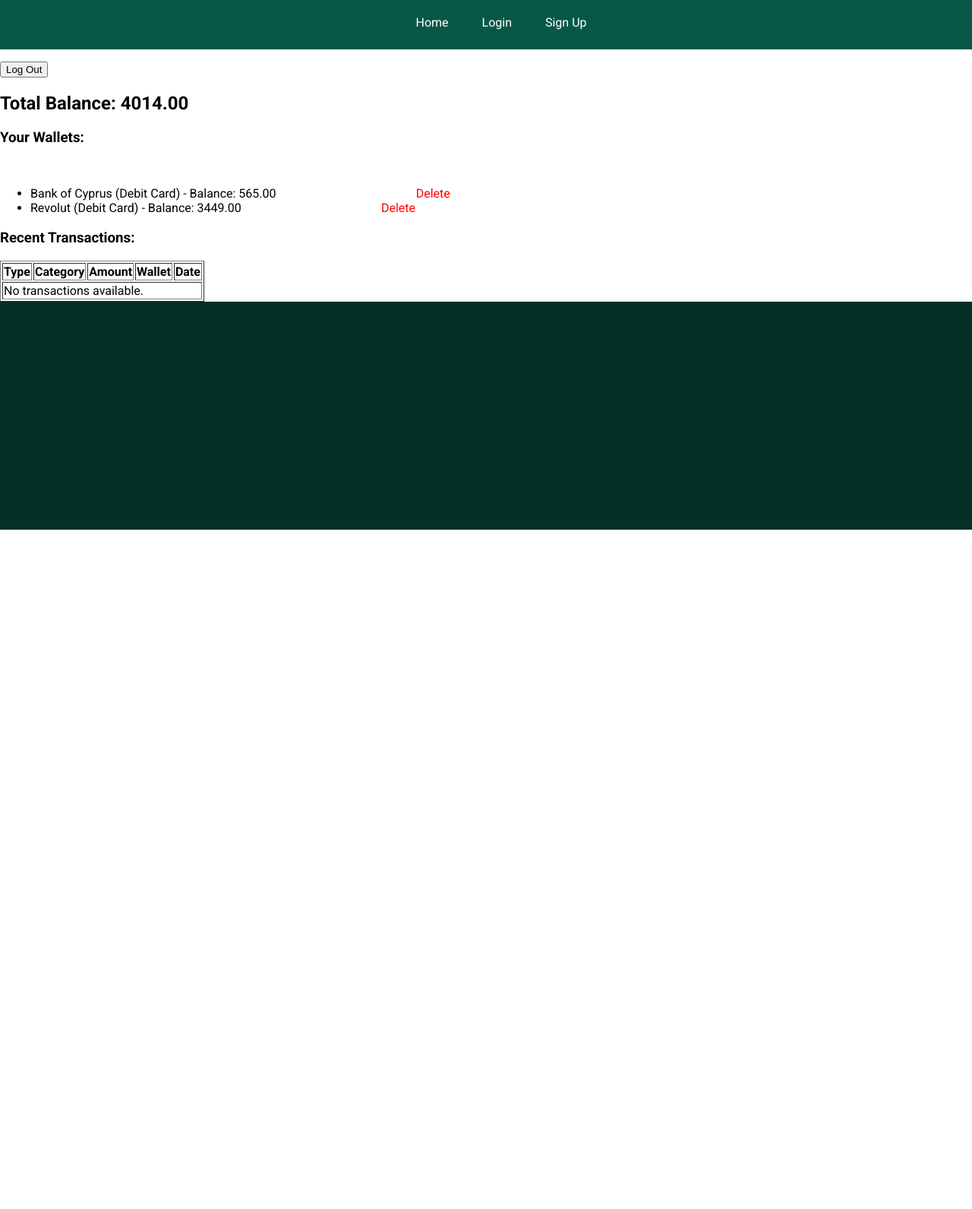
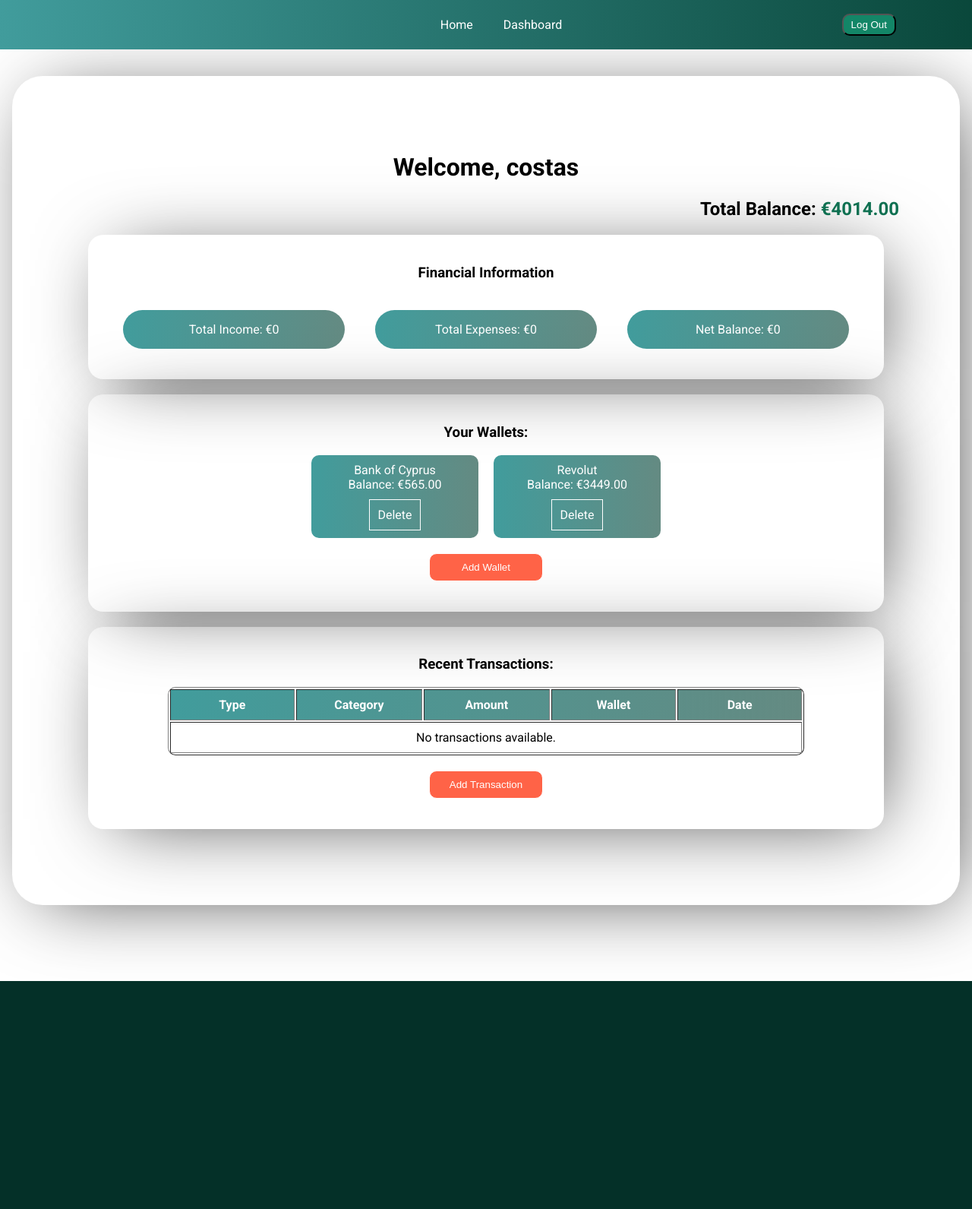
Before and after one commit to costasnicou/finaide, a Django app: page /tracker/ in a window 1280 px wide. Shown: the whole page at 76% size. Before the commit the page ends 697 px from the top, so only its background shows below. Run offline with Django 5.2, Linux system fonts and the light colour scheme; a user stored in the database is signed in; data comes from the database, SQL or seed files in the repository; both versions use the stored data as it was after the commit; some libraries are stand-ins or nearby versions.

Commit message:
working-pop-up-forms

```diff
--- a/finaide/tracker/forms.py
+++ b/finaide/tracker/forms.py
@@ -18,8 +18,27 @@ class CustomLoginForm(AuthenticationForm):
         })
     )
 
+class TransactionForm(forms.ModelForm):
+    class Meta:
+        model = Transaction
+        fields = ['wallet', 'type', 'category', 'amount']
+        widgets = {
+            'wallet': forms.Select(attrs={'class': 'form-control'}),
+            'type': forms.Select(attrs={'class': 'form-control'}),
+            'category': forms.TextInput(attrs={'class': 'form-control'}),
+            'amount': forms.NumberInput(attrs={'class': 'form-control'}),
+        }
 
-
+    def __init__(self, *args, **kwargs):
+        # Extract 'user' from kwargs if present
+        user = kwargs.pop('user', None)
+        super().__init__(*args, **kwargs)  # Call the parent class's __init__
+        if user:
+            # Filter the queryset for wallets to only include the logged-in user's wallets
+            self.fields['wallet'].queryset = Wallet.objects.filter(user=user)
+        else:
+            # Default to an empty queryset if no user is provided
+            self.fields['wallet'].queryset = Wallet.objects.none()
 
 
 
@@ -29,8 +48,13 @@ class WalletForm(forms.ModelForm):
     class Meta:
         model = Wallet
         fields = ['name', 'category', 'balance']
+        widgets = {
+            'name': forms.TextInput(attrs={'class': 'form-control'}),
+            'category': forms.Select(attrs={'class': 'form-control'}),
+            'balance': forms.NumberInput(attrs={'class': 'form-control'}),
+        }
 
-class TransactionForm(forms.ModelForm):
-    class Meta:
-        model = Transaction
-        fields = ['type', 'category', 'amount']
+# class TransactionForm(forms.ModelForm):
+#     class Meta:
+#         model = Transaction
+#         fields = ['type', 'category', 'amount']
--- /dev/null
+++ b/finaide/tracker/static/css/dashboard.css
@@ -0,0 +1,238 @@
+.dashboard{
+    /* margin-top: 100px; */
+    min-height: 600px;
+    padding: 80px;
+    /* margin: 0 auto; */
+    /* background-color: aquamarine; */
+    border-radius: 40px;
+
+}
+.hidden{
+    display: none;
+}
+.wrapper{
+    width: 85%;
+    margin: 100px auto;
+    text-align: center;
+
+}
+
+
+.dashboard h1{
+    text-align: center;
+}
+
+h2.navigate{
+    text-align: left !important;
+}
+
+.dashboard h2{
+    text-align: right;
+
+}
+
+.total-balance{
+    color: rgb(15, 112, 81);
+}
+
+section h3{
+    text-align: center;
+}
+
+.sum,.wallet-section{
+    padding: 0;
+    margin: 0;
+}
+
+.dashboard-flex{
+    display: flex;
+    width: 95%;
+    justify-content: space-evenly;
+    /* border: 1px solid black; */
+    margin: 0 auto;
+
+
+
+}
+
+.dashboard-view{
+    width: 300px;
+    margin: 20px;
+    /* padding: 20px; */
+    text-align: center;
+    color: white;
+    background: rgb(65,156,156);
+    background: linear-gradient(90deg, rgba(65,156,156,1) 0%, rgba(8,69,56,0.6278886554621849) 100%);
+    margin: 20px;
+    border-radius: 40px;
+    display: flex;
+    flex-direction: column;
+    align-content: center;
+    justify-content: center;
+}
+.shadow{
+    box-shadow: 14px 10px 102px -23px rgba(0,0,0,0.75);
+    -webkit-box-shadow: 14px 10px 102px -23px rgba(0,0,0,0.75);
+    -moz-box-shadow: 14px 10px 102px -23px rgba(0,0,0,0.75);
+     /* margin: 20px 0; */
+
+}
+
+.sum,.wallet-section,.transactions-section{
+    border-radius: 20px;
+    padding: 20px 0;
+    margin: 20px;
+}
+.wallet_form{
+    border: 1px solid green;
+    padding: 20px;
+    width: 300px;
+    border-radius: 20px;
+   /* display: none; */
+
+}
+
+.wallet-flex{
+    display: flex;
+    justify-content: center;
+}
+.wallet-section{
+    padding-top: 20px;
+    /* margin-top: 40px; */
+    padding-bottom: 20px;
+}
+.wallets{
+    text-align: center;
+
+
+
+}
+
+.wallet{
+    /* border: 1px solid green; */
+    padding: 10px;
+    /* border: 1px solid rgb(77, 218, 143) ;; */
+    width: 200px;
+    border-radius: 10px;
+    text-align: center;
+    color: white;
+
+    /* border: 1px solid black; */
+    /* background: rgb(65,156,156); */
+    /* background: linear-gradient(90deg, rgba(65,156,156,1) 0%, rgba(8,69,56,0.6278886554621849) 100%); */
+    background: rgb(65,156,156);
+    background: linear-gradient(90deg, rgba(65,156,156,1) 0%, rgba(8,69,56,0.6278886554621849) 100%);
+
+    margin: 0 10px;
+
+}
+
+.wallet:hover{
+    background-color: rgb(80, 179, 181);
+    color: white;
+}
+
+.wallet a{
+    color: white;
+    margin-top: 10px;
+    display: inline-block;
+    text-decoration: none;
+    border:1px solid white ;
+    padding:10px;
+}
+
+.wallet a:hover{
+    /* background-color: rgb(191, 66, 66) ; */
+    color: white;
+    background: rgba(65, 156, 156, 0.534);
+    background: linear-gradient(90deg, rgba(65,156,156,1) 0%, rgba(26, 190, 154, 0.628) 100%);
+}
+
+.show-form{
+    margin: 20px;
+
+}
+
+table{
+    border-radius: 10px;
+    margin: 0 auto;
+}
+
+thead{
+    background: rgb(65,156,156);
+    background: linear-gradient(90deg, rgba(65,156,156,1) 0%, rgba(8,69,56,0.6278886554621849) 100%);
+    color: white;
+}
+th{
+    width: 150px;
+    text-align: center;
+    padding: 10px;
+}
+
+td{
+    padding: 10px;
+}
+.dashboard-btn{
+    width: 150px;
+    padding: 10px;
+    /* height: 100px; */
+    margin-bottom: 20px;
+    background-color: tomato;
+    border:1px solid white;
+    border-radius: 10px;
+    color:white;
+}
+
+.dashboard-btn:hover{
+    background-color: rgb(238, 92, 66);
+    /* background-color: tomato; */
+    color: white;
+}
+
+
+
+
+.transaction-section-wrapper{
+    width: 80%;
+    margin: 0 auto;
+}
+
+
+
+
+
+
+
+
+/* modal */
+.modal {
+    position: absolute;
+    top: 50%;
+    left: 50%;
+    transform: translate(-50%, -50%);
+    width: 25%;
+
+    background-color: white;
+    padding: 6rem;
+    border-radius: 5px;
+    box-shadow: 0 3rem 5rem rgba(0, 0, 0, 0.3);
+    z-index: 10;
+
+  }
+
+  .overlay {
+    position: absolute;
+    top: 0;
+    left: 0;
+    width: 100%;
+    height: 100%;
+    background-color: rgba(0, 0, 0, 0.6);
+    backdrop-filter: blur(3px);
+    z-index: 5;
+  }
+
+  .close-form{
+    position: absolute;
+    right: 100px;
+    top: 50px;
+  }
--- a/finaide/tracker/static/css/homepage.css
+++ b/finaide/tracker/static/css/homepage.css
@@ -4,19 +4,42 @@ html,body{
     font-family: "Roboto", serif;
 }
 
-nav{
+.main-menu{
     text-align: center;
-    background-color: rgb(7, 87, 71);
+    /* background-color: rgb(7, 87, 71); */
+    background: rgb(65,156,156);
+    background: linear-gradient(90deg, rgba(65,156,156,1) 0%, rgb(8, 69, 56) 100%);
     padding: 20px;
     height: 25px;
     position: fixed;
     width: 100%;
     z-index: 10;
     top: 0;
+    display: flex;
+    justify-content: center;
+    align-items: center;
+    /* position: relative; */
 }
 
+.logout-form{
+  position: absolute;
+  right: 120px;
+}
 
-a{
+.logout-btn{
+  background-color: rgb(19, 134, 103);
+  color: white;
+  padding: 5px 10px;
+  border-radius: 10px;
+  margin: 20px;
+
+
+}
+
+.logout-btn:hover{
+  background-color: rgb(14, 94, 73);
+}
+.main-menu a{
     color: white;
     text-decoration: none;
     margin: 20px;
@@ -27,8 +50,8 @@ section{
     padding: 40px;
 }
 
-a:hover{
-    color: rgb(245, 250, 104);
+.main-menu a:hover{
+    color: rgb(112, 199, 164);
     text-decoration: none;
 
 }
@@ -73,6 +96,7 @@ a:hover{
     color: white;
     border-radius: 10px;
     transition: all ease-in 0.5s;
+    text-decoration: none;
 }
 
 .btn:hover{
@@ -289,8 +313,11 @@ a:hover{
   /* margin-top: 100px; */
   position: relative;
   color: white;
-  background-color: rgba(54, 106, 85, 0.519);
+  /* background-color: rgba(179, 179, 179, 0.519);
+  background-color: rgba(43, 83, 67, 0.519); */
   /* background-color: rgba(27, 27, 27, 0.664); */
+  background: rgb(65,156,156);
+  background: linear-gradient(90deg, rgba(65,156,156,1) 0%, rgba(8, 69, 56, 0.547) 100%);
   overflow: hidden;
   border-radius: 90px;
   box-shadow: 14px 10px 102px -23px rgba(0,0,0,0.75);
--- /dev/null
+++ b/finaide/tracker/static/js/dashboard.js
@@ -0,0 +1,66 @@
+const form_wallet = document.querySelector('.wallet_form');
+const show_wallet_btn = document.querySelector('.show-wallet');
+// function show_wallet(){
+
+
+//     form_wallet.style.display = "block";
+
+// }
+
+// function hide_wallet(){
+
+
+//     form_wallet.style.display = "block";
+
+// }
+
+'use strict';
+
+const walletModal = document.querySelector('.wallet-modal');
+const transModal = document.querySelector('.trans-modal');
+const overlay = document.querySelector('.overlay');
+// const btnOpenWalletModal = document.querySelector('.open-wallet-modal');
+// const btnsOpenTransModal = document.querySelectorAll('.open-trans-modal');
+
+const openWalletModal = function () {
+  walletModal.classList.remove('hidden');
+  overlay.classList.remove('hidden');
+};
+
+const openTransModal = function () {
+  transModal.classList.remove('hidden');
+  overlay.classList.remove('hidden');
+};
+
+const closeModal = function (){
+  walletModal.classList.add('hidden');
+  transModal.classList.add('hidden');
+  overlay.classList.add('hidden');
+}
+
+
+
+
+
+
+
+
+
+// const closeModal = function () {
+//   modal.classList.add('hidden');
+//   overlay.classList.add('hidden');
+// };
+
+// for (let i = 0; i < btnsOpenModal.length; i++){
+//   btnsOpenModal[i].addEventListener('click', openModal);
+
+//   btnCloseModal.addEventListener('click', closeModal);
+//   overlay.addEventListener('click', closeModal);
+
+//   document.addEventListener('keydown', function (e) {
+//     // console.log(e.key);
+
+//   if (e.key === 'Escape' && !modal.classList.contains('hidden')) {
+//     closeModal();
+//   }
+// });
--- a/finaide/tracker/templates/tracker/add_wallet.html
+++ b/finaide/tracker/templates/tracker/add_wallet.html
@@ -1,6 +1,7 @@
-<h1>Add Wallet</h1>
+
 <form method="post">
     {% csrf_token %}
+    <h1>Add Wallet</h1>
     {{ form.as_p }}
     <button type="submit">Save</button>
 </form>
--- a/finaide/tracker/templates/tracker/base.html
+++ b/finaide/tracker/templates/tracker/base.html
@@ -7,6 +7,7 @@
     <title>Finade - Home</title>
     <link rel="stylesheet" href="{% static 'css/homepage.css' %}">
     <link rel="stylesheet" href="{% static 'css/login.css' %}">
+    <link rel="stylesheet" href="{% static 'css/dashboard.css' %}">
     <script src="https://kit.fontawesome.com/d495971c43.js" crossorigin="anonymous"></script>
     <link rel="preconnect" href="https://fonts.googleapis.com">
     <link rel="preconnect" href="https://fonts.gstatic.com" crossorigin>
@@ -15,10 +16,21 @@
 </head>
 <body>
     <header>
-        <nav>
+        <nav class="main-menu">
+        {% if user.is_authenticated %}
+            <a href="{% url 'homepage'%}">Home</a>
+            <a href="{% url 'dashboard'%}">Dashboard</a>
+            <form class="logout-form" action="{% url 'logout' %}" method="post">
+                {% csrf_token %}
+                <button class="logout-btn" type="submit">Log Out</button>
+            </form>
+
+        {% else %}
             <a href="{% url 'homepage'%}">Home</a>
             <a href="{% url 'login' %}">Login</a>
             <a href="{% url 'signup' %}">Sign Up</a>
+
+        {% endif %}
 
         </nav>
 
@@ -40,6 +52,7 @@
 
     </footer>
 
+    <script src="{% static 'js/dashboard.js'%}"></script>
     <script src="{% static 'js/slider.js'%}"></script>
 </body>
 </html>
--- a/finaide/tracker/templates/tracker/dashboard.html
+++ b/finaide/tracker/templates/tracker/dashboard.html
@@ -7,28 +7,56 @@
 
 {% endblock %}
 {% block main %}
+<div class="dashboard wrapper shadow ">
     <h1>Welcome, {{ user.username }}</h1>
-<form action="{% url 'logout' %}" method="post">
-    {% csrf_token %}
-    <button type="submit">Log Out</button>
-</form>
-<h2>Total Balance: {{ total_balance }}</h2>
+    <h2>Total Balance:  <span class="total-balance">€{{ total_balance }}</span></h2>
 
-<!-- Wallets Section -->
+
+    <section class="sum shadow">
+        <h3>Financial Information</h3>
+        <div class="dashboard-flex">
+            <div class="dashboard-view income">
+
+                <p>Total Income: €{{ total_income }}</p>
+            </div>
+
+            <div class="dashboard-view expenses">
+                <p>Total Expenses: €{{ total_expenses }}</p>
+            </div>
+
+            <div class="dashboard-view net">
+                <p>Net Balance: €{{ net_balance }}</p>
+            </div>
+
+        </div>
+
+    </section>
+
+    <section class="wallet-section shadow">
         <h3>Your Wallets:</h3>
-<a href="{% url 'add_wallet' %}">Add Wallet</a>
-<ul>
+        <div class="wallets">
+            <div class="wallet-flex">
                 {% for wallet in wallets %}
-        <li>
-            {{ wallet.name }} ({{ wallet.category }}) - Balance: {{ wallet.balance }}
-            <a href="{% url 'add_transaction' wallet.id %}">Add Transaction</a>
-            <a href="{% url 'delete_wallet' wallet.id %}" style="color: red;">Delete</a>
-        </li>
+
+                        <p class="wallet">{{ wallet.name }} <br> Balance: €{{ wallet.balance }}
+                            <br>
+                            <a href="{% url 'delete_wallet' wallet.id %}" >Delete</a>
+                        </p>
+
+
                 {% endfor %}
-</ul>
+            </div>
+            <button class="dashboard-btn open-wallet-modal show-form" onclick="openWalletModal()">Add Wallet</button>
+        </div>
+    </section>
 
-<!-- Transactions Section -->
+    <section class="transactions-section shadow">
         <h3>Recent Transactions:</h3>
+        <div class="transaction-section-wrapper">
+
+
+
+
             <table border="1">
                 <thead>
                     <tr>
@@ -55,5 +83,30 @@
                     {% endfor %}
                 </tbody>
             </table>
+            <button class="dashboard-btn open-trans-modal show-form" onclick="openTransModal()">Add Transaction</button>
+
+        </div>
+    </section>
+
+</div>
+
+<form class="wallet_form wallet-modal modal hidden" method="post">
+    {% csrf_token %}
+    <button class="close-form" onclick="closeModal()">X</button>
+    <h1>Add Wallet</h1>
+    {{ wallet_form.as_p }}
+    <button type="submit" name="submit_wallet_form" class="btn" onclick="hide_wallet()">Save</button>
+</form>
+<div class="overlay hidden"></div>
+
+
+<form method="post" class="trans-modal modal hidden">
+    {% csrf_token %}
+    <button class="close-form" onclick="closeModal()">X</button>
+    <h1>Add Transaction</h1>
+    {{ transaction_form.as_p }}
+    <button type="submit" name="submit_transaction_form" class="btn">Add Transaction</button>
+</form>
+<div class="overlay hidden"></div>
 
 {% endblock %}
--- a/finaide/tracker/urls.py
+++ b/finaide/tracker/urls.py
@@ -4,7 +4,7 @@ from django.contrib.auth import views as auth_views
 
 urlpatterns = [
     path('', views.dashboard, name='dashboard'),
-    path('add-wallet/', views.add_wallet, name='add_wallet'),
+    # path('add-wallet/', views.add_wallet, name='add_wallet'),
     path('add-transaction/<int:wallet_id>/', views.add_transaction, name='add_transaction'),
     path('signup/', views.signup, name='signup'),
 
--- a/finaide/tracker/views.py
+++ b/finaide/tracker/views.py
@@ -9,7 +9,7 @@ from .models import Wallet, Transaction
 from .forms import WalletForm, TransactionForm
 from django.contrib.auth.forms import UserCreationForm
 from django.shortcuts import get_object_or_404
-
+from django.db.models import Sum
 from django.contrib.auth.views import LoginView
 from .forms import CustomLoginForm
 
@@ -22,7 +22,7 @@ def homepage(request):
 
 def signup(request):
     if request.method == 'POST':
-        form = UserCreationForm(request.POST)
+        form = UserCreationForm(request.POST,user=request.user)
         if form.is_valid():
             user = form.save()
             login(request, user)  # Log the user in after successful signup
@@ -34,27 +34,96 @@ def signup(request):
 
 @login_required
 def dashboard(request):
+
+    # initialize create wallets form
+    if request.method == 'POST':
+
+        if 'submit_wallet_form' in request.POST:  # Check which form was submitted
+            wallet_form_submitted = WalletForm(request.POST)
+            if wallet_form_submitted.is_valid():
+                wallet = wallet_form_submitted.save(commit=False)
+                wallet.user = request.user
+                wallet.save()
+                return redirect('dashboard')
+        elif 'submit_transaction_form' in request.POST:
+              # Check which form was submitted
+            # wallet = Wallet.objects.get(id=wallet.id, user=request.user)
+            transaction_form_submitted = TransactionForm(request.POST,user=request.user)
+            if transaction_form_submitted.is_valid():
+                transaction = transaction_form_submitted.save(commit=False)
+                wallet = transaction_form_submitted.cleaned_data['wallet']
+
+                transaction.wallet = wallet
+                if transaction.type == 'Income':
+                    wallet.balance += transaction.amount
+                else:
+                    wallet.balance -= transaction.amount
+                wallet.save()
+                transaction.save()
+
+                # messages.success(request, 'Transaction added successfully!')
+                # return redirect('dashboard')  # Adjust the redirect URL as need
+    wallet_form = WalletForm()
+    transaction_form = TransactionForm(user=request.user)
     wallets = Wallet.objects.filter(user=request.user)
     transactions = Transaction.objects.filter(wallet__user=request.user).order_by('-timestamp')  # Recent transactions first
     total_balance = sum(wallet.balance for wallet in wallets)
+    # Calculate total income
+    total_income = Transaction.objects.filter(wallet__user=request.user,type='Income').aggregate(total=Sum('amount'))['total'] or 0
+
+    # Calculate total expenses
+    total_expenses = Transaction.objects.filter(wallet__user=request.user,type='Expense').aggregate(total=Sum('amount'))['total'] or 0
+
+    # Calculate net balance
+    net_balance = total_income - total_expenses
+
     return render(request, 'tracker/dashboard.html', {
         'wallets': wallets,
         'transactions': transactions,
         'total_balance': total_balance,
+        'wallet_form':wallet_form,
+        'transaction_form':transaction_form,
+        'total_income':total_income,
+        'total_expenses':total_expenses,
+        'net_balance':net_balance,
+
+
     })
 
-@login_required
-def add_wallet(request):
-    if request.method == 'POST':
-        form = WalletForm(request.POST)
-        if form.is_valid():
-            wallet = form.save(commit=False)
-            wallet.user = request.user
-            wallet.save()
-            return redirect('dashboard')
-    else:
-        form = WalletForm()
-    return render(request, 'tracker/add_wallet.html', {'form': form})
+
+
+
+
+
+
+
+
+
+
+
+
+
+# @login_required
+# def add_wallet(request):
+#     if request.method == 'POST':
+#         form = WalletForm(request.POST)
+#         if form.is_valid():
+#             wallet = form.save(commit=False)
+#             wallet.user = request.user
+#             wallet.save()
+#             return redirect('dashboard')
+#     else:
+#         form = WalletForm()
+#     return render(request, 'tracker/add_wallet.html', {'form': form})
+
+
+
+
+
+
+
+
+
 
 @login_required
 def add_transaction(request, wallet_id):
```
Also changed, not shown: finaide/db.sqlite3. Lines whose indentation alone changed are shown as unchanged.
